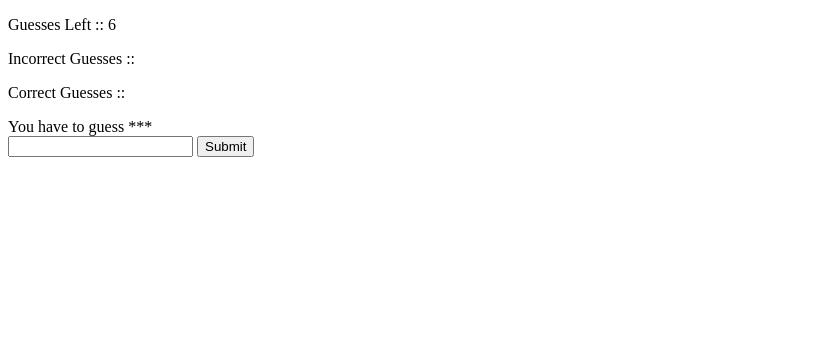
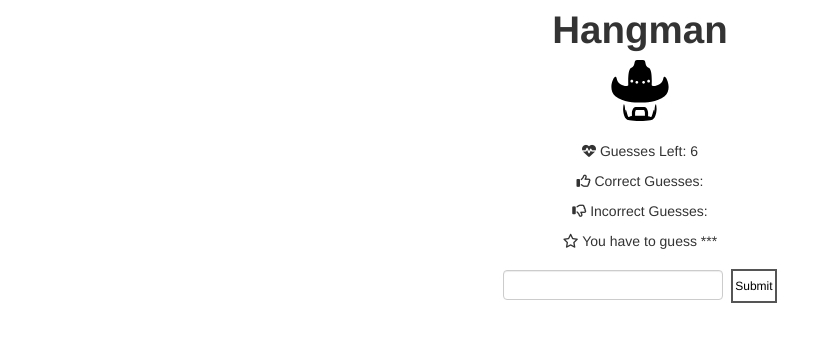
Before and after one commit to irokko/hangman-app, a website: page client/index.html in a window 1280 px wide. Shown: the whole page, without its empty margins (0-832 px from the left). Drawn offline with nearby package versions, Linux system fonts and the light colour scheme.

Commit message:
Update app config to add css styling

```diff
--- /dev/null
+++ b/client/css/app.css
@@ -0,0 +1,36 @@
+.html, .body {
+    width: 100%;
+    height: 100%;
+}
+.container {
+    text-align: center;
+}
+.input {
+    padding: 9px 2px;
+    font-size: 12px;
+    margin: 9px 2px;
+}
+.button {
+    background-color: #4CAF50; /* Green */
+    border: none;
+    color: white;
+    padding: 5px 2px;
+    text-align: center;
+    text-decoration: none;
+    display: inline-block;
+    font-size: 12px;
+    margin: 4px 2px;
+    -webkit-transition-duration: 0.4s; /* Safari */
+    transition-duration: 0.4s;
+    cursor: pointer;
+}
+
+.button5 {
+    background-color: white;
+    color: black;
+    border: 2px solid #555555;
+}
+.button5:hover {
+    background-color: #555555;
+    color: white;
+}
--- a/client/index.html
+++ b/client/index.html
@@ -2,40 +2,40 @@
 <head>
   <meta charset="utf-8">
   <title>Hangman App</title>
-  <script src="https://ajax.googleapis.com/ajax/libs/angularjs/1.6.1/angular.min.js"></script>
-  <script src="app.js"></script>
+  <link rel="stylesheet" href="css/app.css">
+  <link rel="stylesheet"href="css/bootstrap.min.css">
+  <link rel="stylesheet" href="css/bootstrap-responsive.min.css">
+ <script src="https://use.fontawesome.com/cc22b00071.js"></script>
 </head>
 <body ng-app="HangmanApp" ng-controller="GameController">
-<div>
+<div class="container">
+  <h1>Hangman</h1>
+  <img src="img/cowboy.svg"><br><br>
   <div>
-    <p> Guesses Left :: {{guesses}} </p>
+    <p><i class="fa fa-heartbeat" aria-hidden="true"></i> Guesses Left: {{guesses}} </p>
   </div>
   <div>
-   <p> Incorrect Guesses :: </p>
-    <span ng-repeat="letter in incorrectLettersChosen">{{letter}}</span>
+    <p><i class="fa fa-thumbs-o-up" aria-hidden="true"></i> Correct Guesses:
+    <span ng-repeat="letter in correctLettersChosen">{{letter}}</span>
+    </p>
   </div>
   <div>
-    <p> Correct Guesses :: </p>
-    <span ng-repeat="letter in correctLettersChosen">{{letter}}</span>
+    <p><i class="fa fa-thumbs-o-down" aria-hidden="true"></i> Incorrect Guesses:
+    <span ng-repeat="letter in incorrectLettersChosen">{{letter}}</span>
+    </p>
   </div>
   <div>
-    You have to guess {{displayWord}}
+    <p><i class="fa fa-star-o" aria-hidden="true"></i> You have to guess {{displayWord}} </p>
   </div>
   <div>
   <div>
-    <input type = "text" name = "guess" ng-model = "input.letter">
-    <button ng-click = "letterChosen()">Submit</button>
+    <input type="text" name="guess" ng-model="input.letter" class="input">
+    <button ng-click = "letterChosen()" class="button button5">Submit</button>
   </div>
   </div>
 </div>
+<script src="https://ajax.googleapis.com/ajax/libs/angularjs/1.6.1/angular.min.js"></script>
+<script src="app.js"></script>
+<script src="http://code.jquery.com/jquery-1.10.1.min.js"></script>
 </body>
-<script>
-    $(function() {
-        $(".dial").knob({
-          'min':0,
-        'max':6
-        }).trigger('change');
-
-    });
-</script>
 </html>
```
Also changed, not shown: client/img/cowboy.svg (added).
